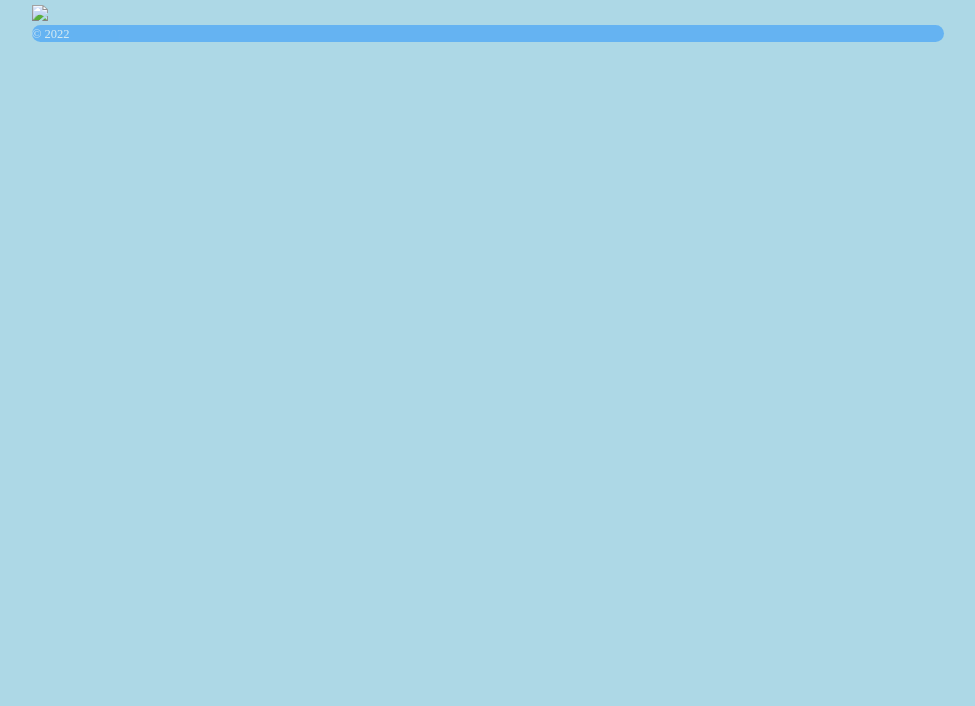
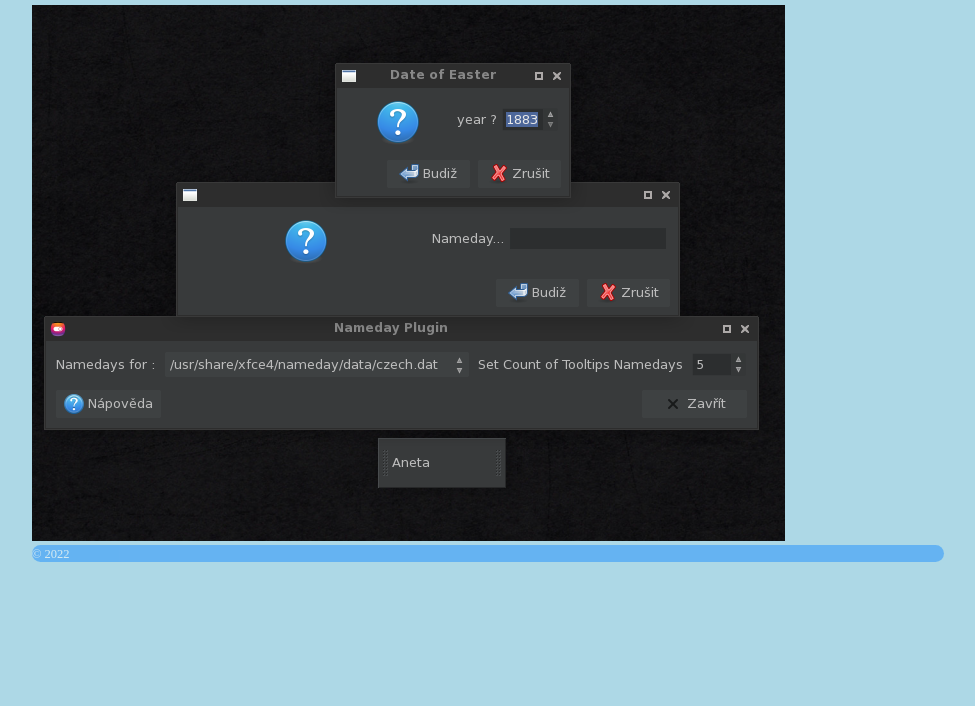
Before and after one commit to marekpistorius/xfce-nameday-plugin, a plain HTML site: page index.html in a window 1280 px wide. Shown: the part 94-800 px from the top of the page, without its empty margins (136-1111 px from the left). Drawn offline with Linux system fonts and the light colour scheme.

Commit message:
Update index.html
typpo fix

```diff
--- a/index.html
+++ b/index.html
@@ -18,7 +18,7 @@
 <h1>Xfce Nameday Plugin</h1>
 <article>
 <h2></h2>
-<img src="images/screenshoot.png">
+<img src="images/screenshot.png">
 </article>
 </div>
 <footer class="transparent"><small>&copy; 2022</small></footer>
```
